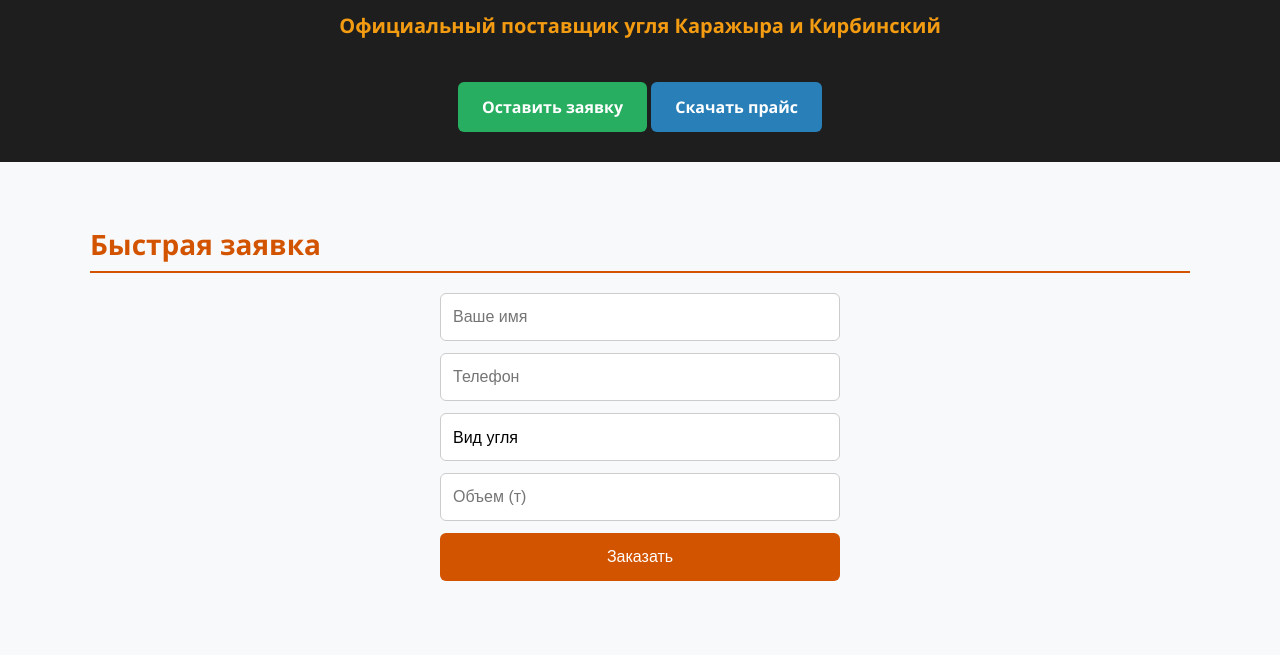
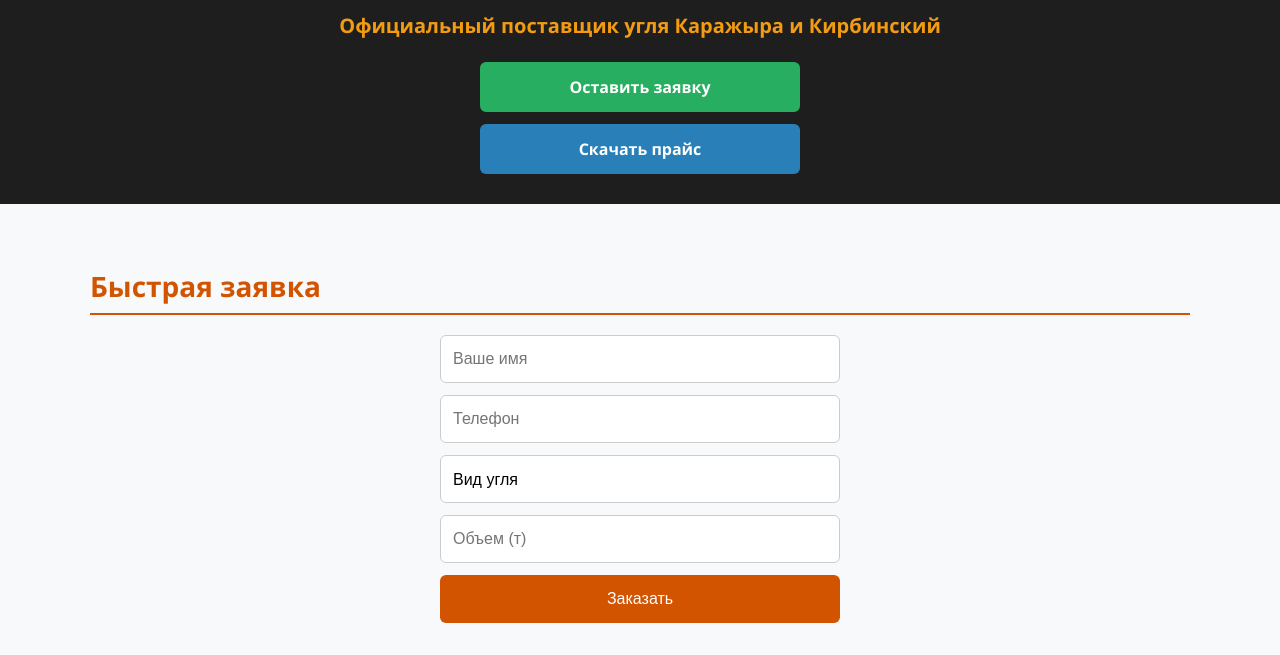
Before and after one commit to alexdmitrievi/PromGB, a plain HTML site: page index.html in a window 1280 px wide. Shown: the part 145-800 px from the top of the page. Drawn offline with Linux system fonts and the light colour scheme.

Commit message:
version8

```diff
--- a/index.html
+++ b/index.html
@@ -45,14 +45,21 @@
     }
     .form-inline button:hover { background: #e67e22; }
 
+    .cta-buttons {
+      display: flex;
+      flex-direction: column;
+      gap: 12px;
+      max-width: 320px;
+      margin: 0 auto;
+    }
     .cta-button {
-      display: inline-block;
-      margin-top: 20px;
+      display: block;
       padding: 14px 24px;
       background: #27ae60;
       color: white;
       border-radius: 6px;
       font-weight: bold;
+      text-align: center;
     }
     .cta-button.secondary {
       background: #2980b9;
@@ -110,7 +117,7 @@
   <header>
     <h1>Уголь с доставкой по Омску и области от 1 тонны</h1>
     <div class="slider" id="slider-text"></div>
-    <div>
+    <div class="cta-buttons">
       <a href="#" onclick="scrollToForm()" class="cta-button">Оставить заявку</a>
       <a href="/price.pdf" class="cta-button secondary">Скачать прайс</a>
     </div>
```
